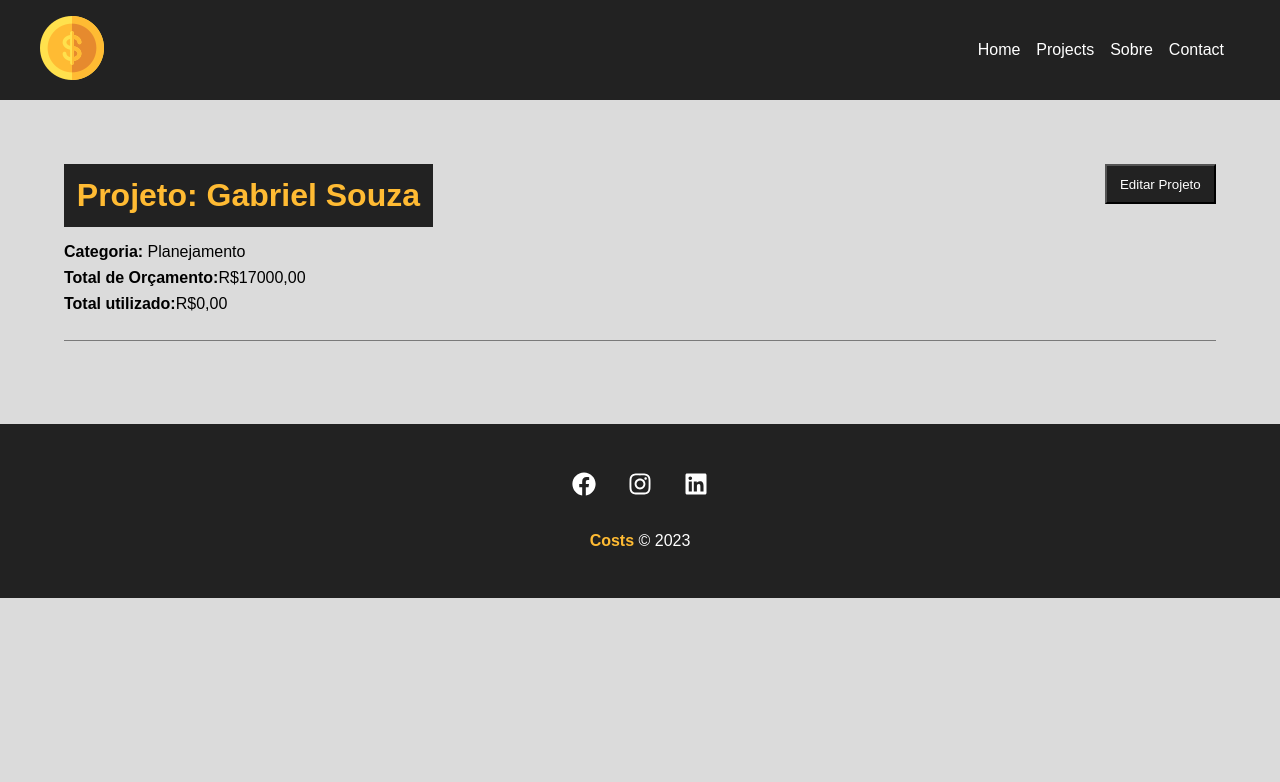
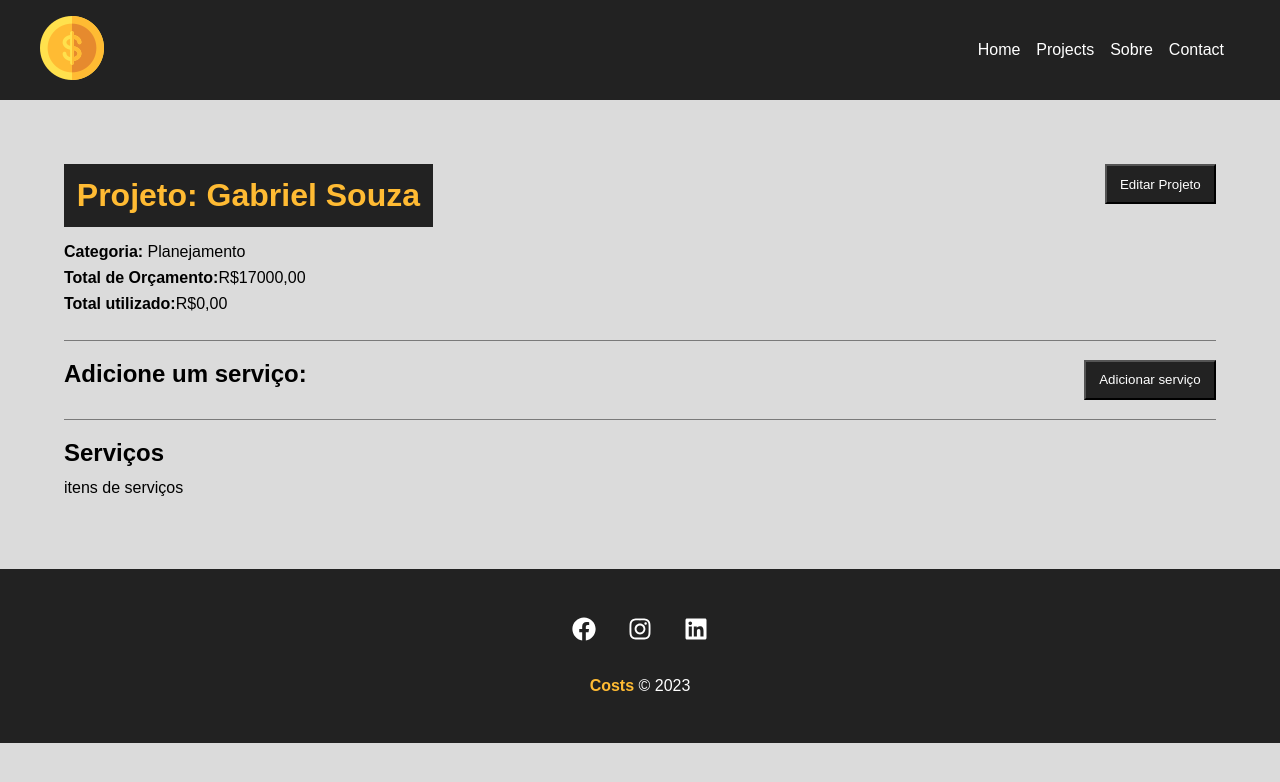
Before and after one commit to Gabr1elSouza/CostReact, a React (Create React App) app: page /project/4 in a window 1280 px wide. Shown: the top 782 px of the page. Built offline with nearby package versions, Linux system fonts and the light colour scheme; data requests are answered from the project's data file.

Commit message:
Services part

```diff
--- a/src/components/pages/Project.js
+++ b/src/components/pages/Project.js
@@ -11,6 +11,7 @@
 
     const [project, setProject]= useState([])
     const [showProjectForm, setShowProjectForm]= useState(false)
+    const [showServiceForm, setShowServiceForm]= useState(false)
     const [message, setMessage] = useState()
     const [type, setType]= useState()
 
@@ -31,7 +32,8 @@
     },[id])
 
     function editPost(project){
-        console.log(project)
+        //console.log(project)
+        setMessage('')
 
         //buget validation
         if(project.budget < project.cost){
@@ -63,6 +65,10 @@
         setShowProjectForm(!showProjectForm)
     }
 
+    function toggleServiceForm(){
+        setShowServiceForm(!showServiceForm)
+    }
+
     return(
        <>
        {project.name ? (
@@ -89,6 +95,20 @@
                     <ProjectForm handleSubmit={editPost} btntext="Concluir edição" projectData={project}/>
                     </div>)}
             </div>
+            <div className={styles.service_form_container}>
+                    <h2>Adicione um serviço:</h2>
+                    <button onClick={toggleServiceForm} className={styles.btn}>
+                        {!showServiceForm ? 'Adicionar serviço' : "Fechar"}
+                    </button>
+                    <div className={styles.project_info}>
+                        {showServiceForm && <div> Formulário do serviço</div>}
+                    </div>
+                    </div>
+                    <div>
+
+                    <h2>Serviços</h2>
+                    <p>itens de serviços</p>
+            </div>
         </div>
         ): (
         <Loading/>
```
